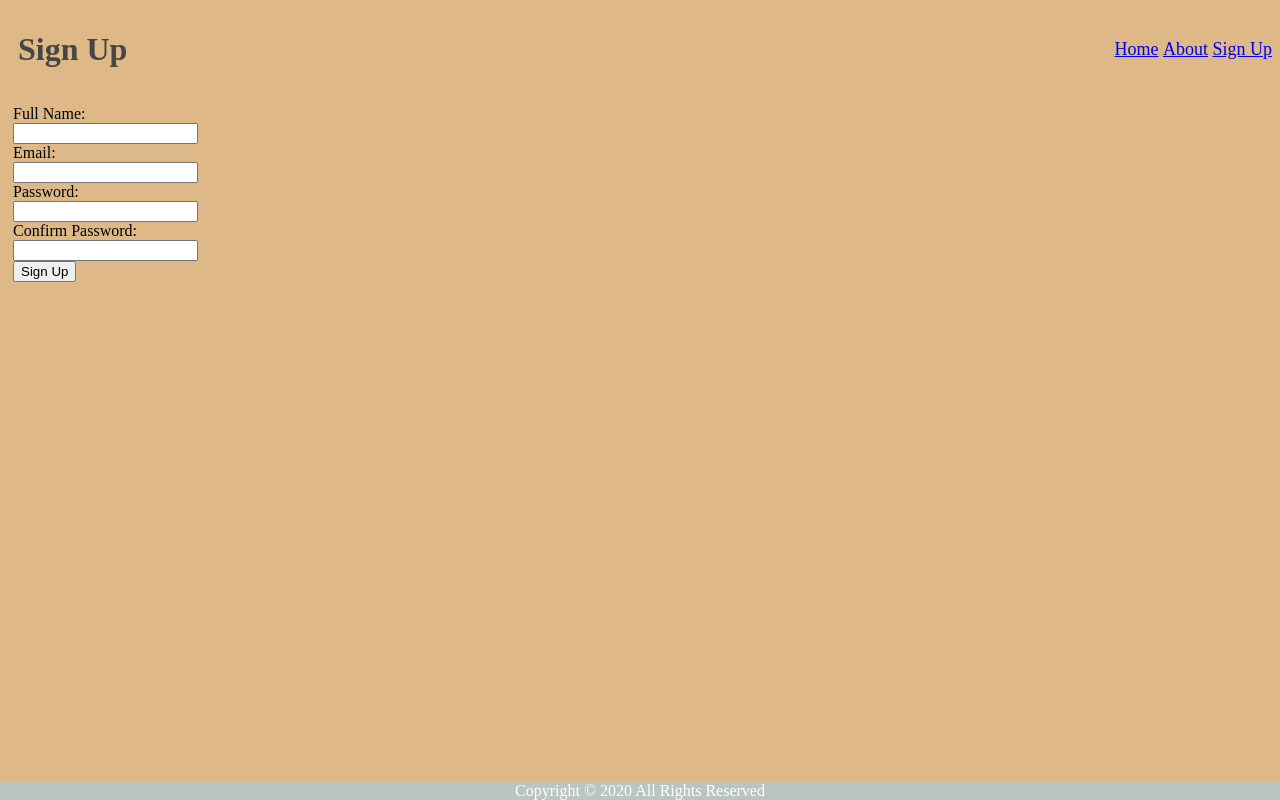
After one commit to baconYao/flask-practice, a Flask app: page /signup in a window 1280 px wide. The commit adds this page. Run offline with Flask 2, Linux system fonts and the light colour scheme.

Commit message:
added flask-wtf dependency and implemented signup form

```diff
--- a/requirements.txt
+++ b/requirements.txt
@@ -1 +1,2 @@
 Flask
+flask_wtf
--- a/src/app.py
+++ b/src/app.py
@@ -1,7 +1,10 @@
 from flask import Flask, render_template, abort
+from forms import SignUpForm
 
 # make an object with the imported Flask module. This object will be our WSGI application called app
 app = Flask(__name__)
+# 設定SECRET_KEY for sinup.html 的 CSRF 使用 (必須要有SECRET_KEY)
+app.config['SECRET_KEY'] = 'dfewfew123213rwdsgert34tgfd1234trgf'
 
 """Information regarding the Pets in the System."""
 pets = [
@@ -40,5 +43,20 @@ def pet_details(pet_id):
     return render_template("details.html", pet=pet)
 
 
+@app.route("/signup", methods=["POST", "GET"])
+def signup():
+    """View function for Signup Page."""
+    form = SignUpForm()
+    if form.validate_on_submit():
+        # for u_email, u_password in users.items():
+        #     if u_email == form.email.data and u_password == form.password.data:
+        #         return render_template("signup.html", message="Successfully Singed up")
+        # return render_template("signup.html", form=form, message="Incorrect Email or Password")
+        print("Submitted and Valid.")
+    elif form.errors:
+        print(form.errors.items())
+    return render_template("signup.html", form=form)
+
+
 if __name__ == "__main__":
     app.run(debug=True, host="0.0.0.0", port=3000)
--- /dev/null
+++ b/src/forms.py
@@ -0,0 +1,11 @@
+from flask_wtf import FlaskForm
+from wtforms import StringField, PasswordField, SubmitField
+from wtforms.validators import InputRequired, Email, EqualTo
+
+
+class SignUpForm(FlaskForm):
+    full_name = StringField('Full Name', validators=[InputRequired()])
+    email = StringField('Email', validators=[InputRequired(), Email()])
+    password = PasswordField('Password', validators=[InputRequired()])
+    confirm_password = PasswordField('Confirm Password', validators=[InputRequired(), EqualTo('password')])
+    submit = SubmitField('Sign Up')
--- a/src/templates/base.html
+++ b/src/templates/base.html
@@ -7,12 +7,19 @@
     <title>{% block title %}<!-- Placeholder for Title -->{% endblock %} - Paws Rescue Center</title>
 </head>
 <body>
+    <div>
+        <ul style="list-style-type: none;float: right;font-size: large;">
+            <li style="display:inline"><a href="{{url_for('homepage')}}">Home</a></li>
+            <li style="display:inline"><a href="{{url_for('about')}}">About</a></li>
+            <li style="display:inline"><a href="{{url_for('signup')}}">Sign Up</a></li>
+        </ul>
+    </div>
     <h1 id="title"> {% block heading %} {% endblock %} </h1>
     <div id="content">
         {% block content %}
         <!-- Placeholder for Page Content -->
         {% endblock %}
     </div>
-    <div id="footer"> Copyright © 2019 All Rights Reserved </div>
+    <div id="footer"> Copyright © 2020 All Rights Reserved </div>
 </body>
 </html>
--- /dev/null
+++ b/src/templates/signup.html
@@ -0,0 +1,53 @@
+{% extends "base.html" %}
+
+{% block title %}
+Sign-Up
+{% endblock %}
+
+{% block heading %}
+Sign Up
+{% endblock %}
+
+{% block content %}
+<form action="{{url_for('signup')}}" method="POST" style="padding:5px;">
+    <!-- Full Name Field -->
+    {{ form.full_name.label }}: <br>
+    {{ form.full_name }}
+    <br>
+
+    <!-- Email Field -->
+    {{ form.email.label }}: <br>
+    {{ form.email }}
+    <br>
+    {% if form.email.errors %}
+        <ul>
+            {% for error in form.email.errors %}
+            <li id="error">{{ error }}</li>
+            {% endfor %}
+        </ul>
+    {% endif %}
+
+    <!-- Password Field -->
+    {{ form.password.label }}: <br>
+    {{ form.password }}
+    <br>
+
+    <!-- Confirm Password Field -->
+    {{ form.confirm_password.label }}: <br>
+    {{ form.confirm_password }}
+
+    {% if form.confirm_password.errors %}
+        <ul>
+            {% for error in form.confirm_password.errors %}
+            <li id="error">{{ error }}</li>
+            {% endfor %}
+        </ul>
+    {% endif %}
+
+    <!-- Hidden CSRF Token Field -->
+    {{ form.csrf_token }}
+    <br>
+    <!-- Submit Field -->
+    {{ form.submit }}
+</form>
+{% endblock %}
```
